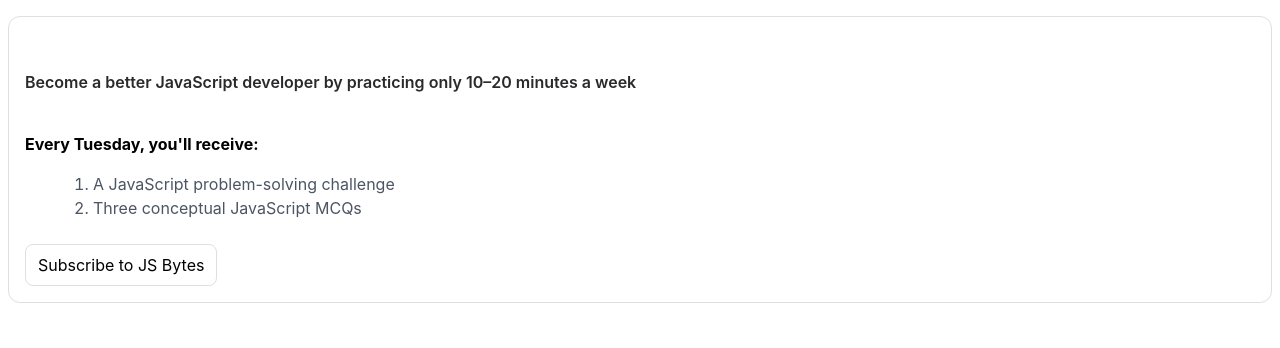
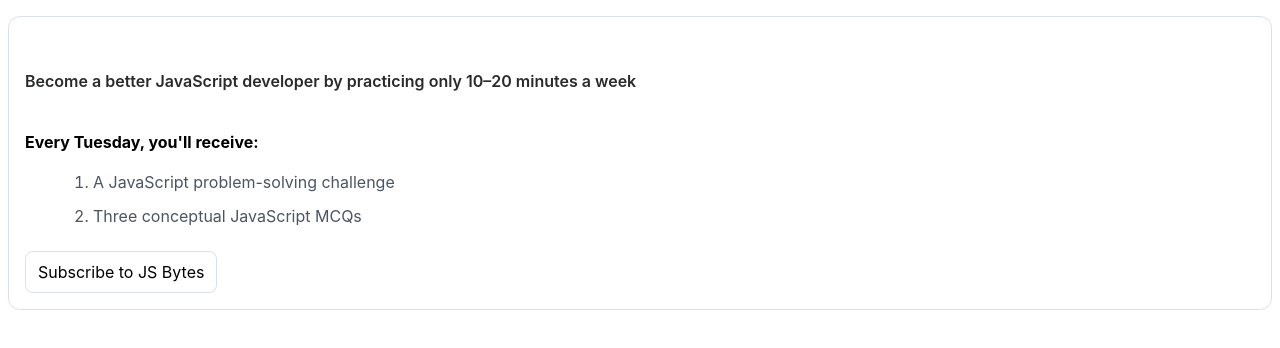
Before and after one commit to AbdulBasit313/js-bytes-newsletter-ad, a website built with Vite: page index.html in a window 1280 px wide. Built offline with nearby package versions, Linux system fonts and the light colour scheme.

Commit message:
ui changes

```diff
--- a/index.html
+++ b/index.html
@@ -16,7 +16,7 @@
         color: #292a2c !important;
         font-size: 16px !important;
         font-weight: 600 !important;
-        line-height: 1.5 !important;
+        line-height: 1.4 !important;
       }
 
       .ad-container a {
@@ -28,10 +28,16 @@
       }
 
       .ad-container ul {
-        margin-top: 8px !important;
-        color: #4b5563;
+        margin-top: 15px !important;
+        margin-bottom: 15px !important;
+        color: #4b5563 !important;
         list-style-type: decimal !important;
         margin-left: 28px !important;
+      }
+
+      .ad-container ul li {
+        list-style-type: decimal !important;
+        margin-top: 10px;
       }
 
       .ad-container-btn {
@@ -39,7 +45,7 @@
         padding: 8px 12px;
         border: 1px solid rgba(16, 49, 89, 0.15);
         border-radius: 8px;
-        margin-top: 8px;
+        margin-top: 15px;
         text-decoration: none;
         color: inherit;
       }
```
